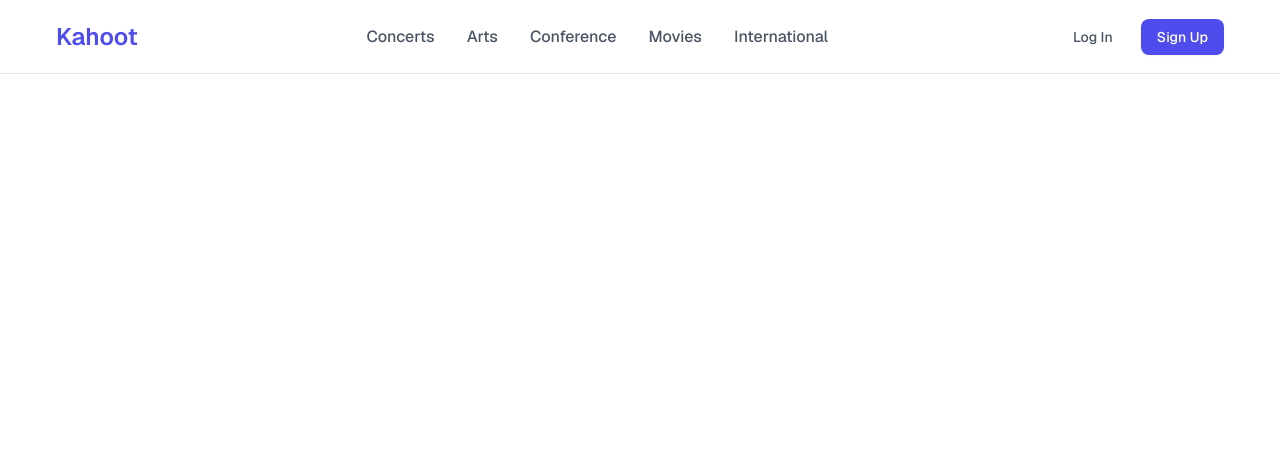
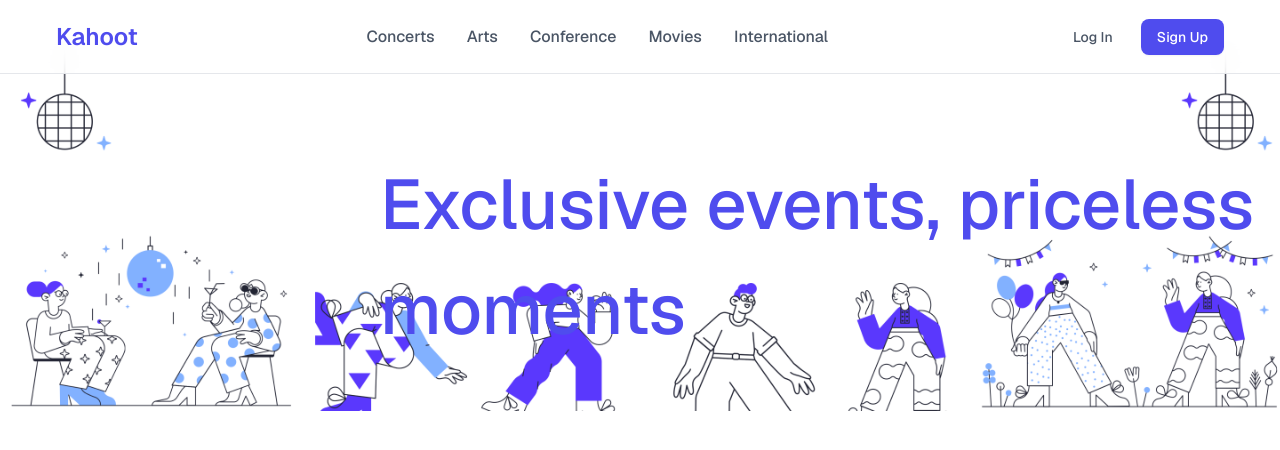
Before and after one commit to JasperMunene/events-app, a Next.js app in the folder client/: page / in a window 1280 px wide. Shown: the top 450 px of the page. Built offline with nearby package versions, Linux system fonts and the light colour scheme.

Commit message:
Chore: Add hero section

```diff
--- a/client/next.config.mjs
+++ b/client/next.config.mjs
@@ -1,4 +1,8 @@
 /** @type {import('next').NextConfig} */
-const nextConfig = {};
+const nextConfig = {
+    images: {
+      domains: ['images.unsplash.com'],
+    },
+  };
 
-export default nextConfig;
+  export default nextConfig;
--- a/client/src/app/page.js
+++ b/client/src/app/page.js
@@ -1,10 +1,12 @@
-import Navbar from '@/components/Navbar'
+import Hero from '@/components/landing/Hero'
+import Navbar from '@/components/landing/Navbar'
 import React from 'react'
 
 const Home = () => {
   return (
     <div>
       <Navbar />
+      <Hero />
     </div>
   )
 }
--- /dev/null
+++ b/client/src/components/landing/Hero.jsx
@@ -0,0 +1,24 @@
+import Image from 'next/image'
+import React from 'react'
+import { SearchBarSection } from './SearchBar'
+
+const Hero = () => {
+    return (
+        <div className="relative w-full">
+              <div className="absolute w-full h-full left-1">
+                <Image
+                    src='/Frame-1355.png'
+                    alt="Events background"
+                    width={1920}
+                    height={1080}
+                />
+            </div>
+            <h1 className="absolute top-[152px] left-[380px] font-[family-name:var(--font-geist-sans)] text-[70px] tracking-[0px] leading-normal text-[#4F4CEE] font-medium">
+                Exclusive events, priceless moments
+            </h1>
+            <SearchBarSection />
+        </div>
+    )
+}
+
+export default Hero
--- /dev/null
+++ b/client/src/components/landing/SearchBar.jsx
@@ -0,0 +1,36 @@
+import { CalendarIcon, SearchIcon } from "lucide-react";
+import React from "react";
+import { Button } from "../ui/button";
+import { Input } from "../ui/input";
+import { Separator } from "../ui/separator";
+
+export const SearchBarSection = () => {
+  return (
+    <div className="w-full max-w-[996px] h-[69px] mx-auto bg-white rounded overflow-hidden border-2 border-solid border-[#060608] flex items-center">
+      {/* SearchIcon input section */}
+      <div className="flex-1 h-full">
+        <Input
+          className="h-full w-full border-none shadow-none focus-visible:ring-0 font-body-text-medium text-textlight placeholder:text-textlight"
+          placeholder="SearchIcon by events, name, location, and more"
+        />
+      </div>
+
+      {/* Vertical separator */}
+      <Separator orientation="vertical" className="h-[37px]" />
+
+      {/* Date selector section */}
+      <div className="flex items-center h-full px-4 flex-1">
+        <CalendarIcon className="w-5 h-5 mr-3 text-textlight" />
+        <span className="font-body-text-medium text-textlight">
+          Select date
+        </span>
+      </div>
+
+      {/* SearchIcon button */}
+      <Button className="flex items-center gap-1 mx-4 bg-[#4F4CEE] hover:bg-[#4F4CEE]/90">
+        <SearchIcon className="w-[18px] h-[18px]" />
+        <span className="text-white">Search</span>
+      </Button>
+    </div>
+  );
+};
```
Also changed, not shown: client/src/components/landing/Navbar.jsx (renamed from client/src/components/Navbar.jsx).
